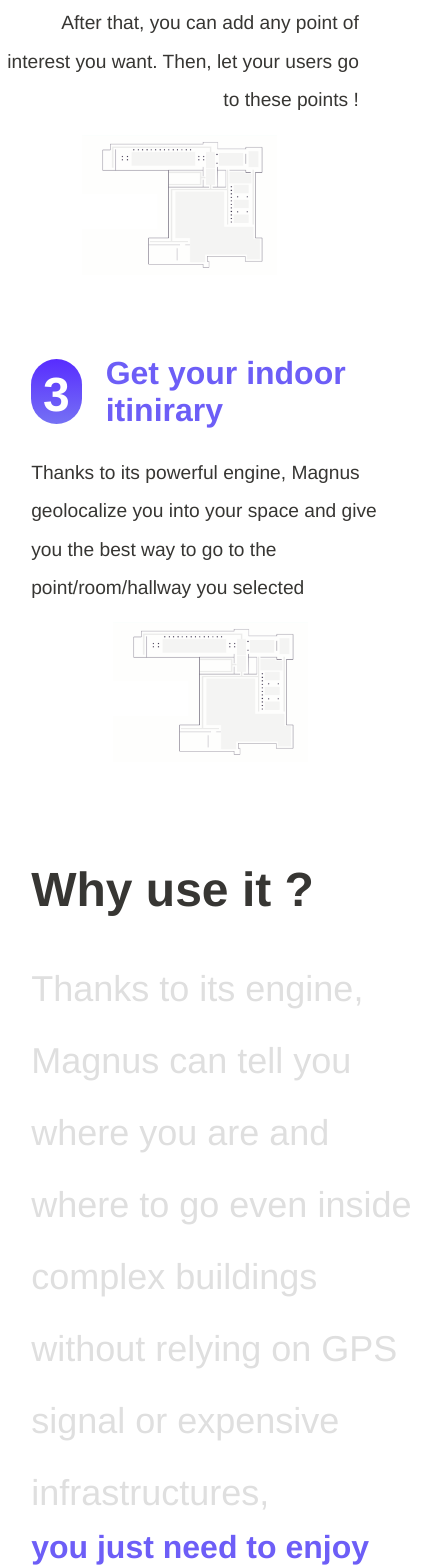
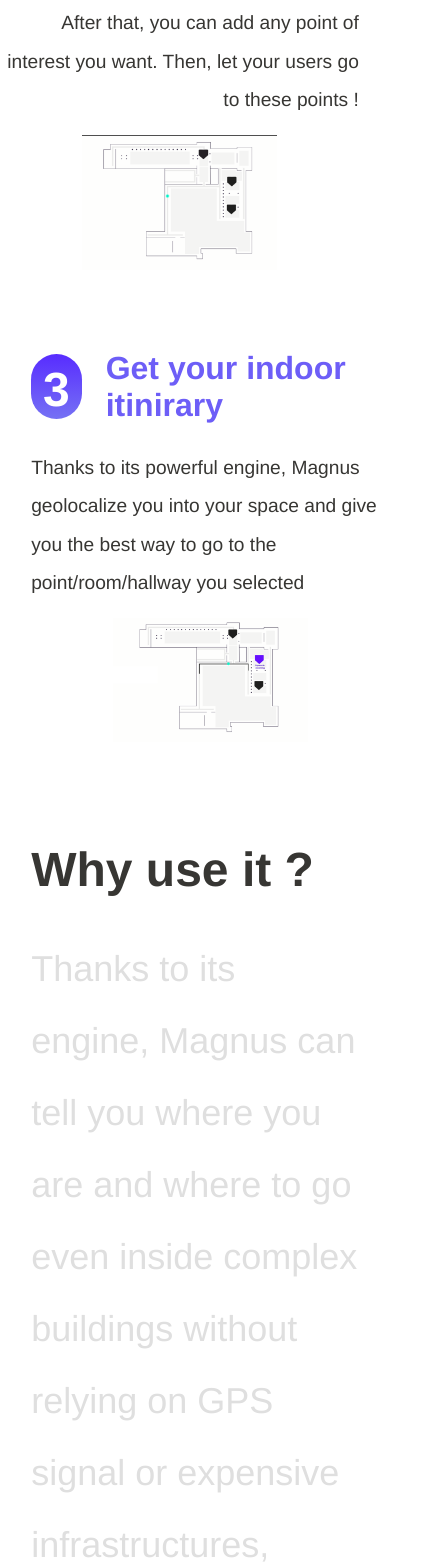
Before and after one commit to mariemalherbe/magnus-new, an Angular app: page / in a window 390 px wide. Shown: the part 1920-3488 px from the top of the page, 421 px wide, since content can reach past the window. Built offline with nearby package versions, Linux system fonts and the light colour scheme.

Commit message:
modifs viva

```diff
--- a/src/app/steps/steps.component.html
+++ b/src/app/steps/steps.component.html
@@ -25,7 +25,7 @@
 
         <div class="block_description">
           <p class="paragraph">After that, you can add any point of interest you want. Then, let your users go to these points !</p>
-          <img class="img" src="../assets/imgs/capture.png" alt="">
+          <img class="img" src="../assets/imgs/step2.png" alt="">
         </div>
       </div>
 
@@ -38,7 +38,7 @@
 
           <div class="block_description">
             <p class="paragraph">Thanks to its powerful engine, Magnus geolocalize you into your space and give you the best way to go to the point/room/hallway you selected</p>
-            <img class="img" src="../assets/imgs/capture.png" alt="">
+            <img class="img" src="../assets/imgs/step3.png" alt="">
           </div>
         </div>
 
--- a/src/assets/partials/font.scss
+++ b/src/assets/partials/font.scss
@@ -36,7 +36,7 @@
     font-weight: $regular;
     line-height: 2em;
     @media screen and (max-width: 1030px) {
-        width: 100vw !important;
+        width: 85vw !important;
       }
 }
 
```
Also changed, not shown: src/assets/imgs/step2.png (added), src/assets/imgs/step3.png (added), 2 other files (tests, documents, lock files or other folders).
